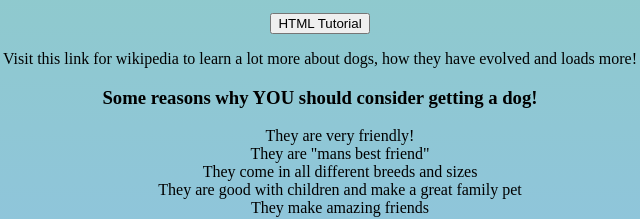
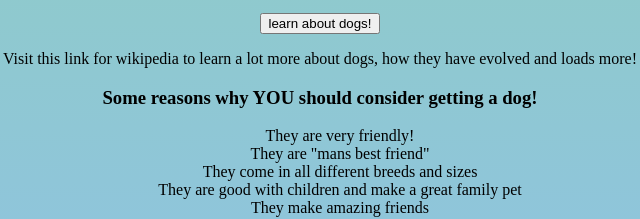
Before and after one commit to meganbel/myWebsite, a plain HTML site: page index.html in a window 1280 px wide. Shown: the part 922-1141 px from the top of the page, 328-968 px from the left. Drawn offline with Linux system fonts and the light colour scheme.

Commit message:
Update index.html

```diff
--- a/index.html
+++ b/index.html
@@ -41,7 +41,7 @@
   is an opinion and all dog breed can make loyal and freindly pets. This video <br>
   just shows great breeds for first time owners</p>
 
-  <button onclick="document.location='https://en.wikipedia.org/wiki/Dog'">HTML Tutorial</button>
+  <button onclick="document.location='https://en.wikipedia.org/wiki/Dog'">learn about dogs!</button>
   <p> Visit this link for wikipedia to learn a lot more about dogs, how they have evolved and loads more!</p>
 
  <h3> Some reasons why <strong> YOU </strong> should consider getting a dog!</h3>
```
